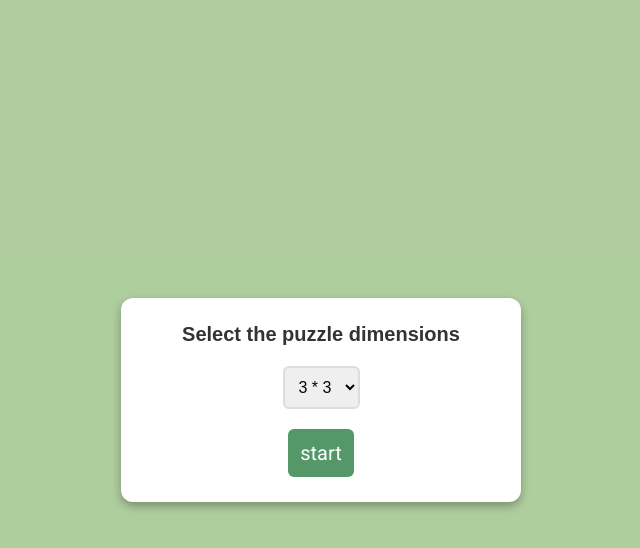
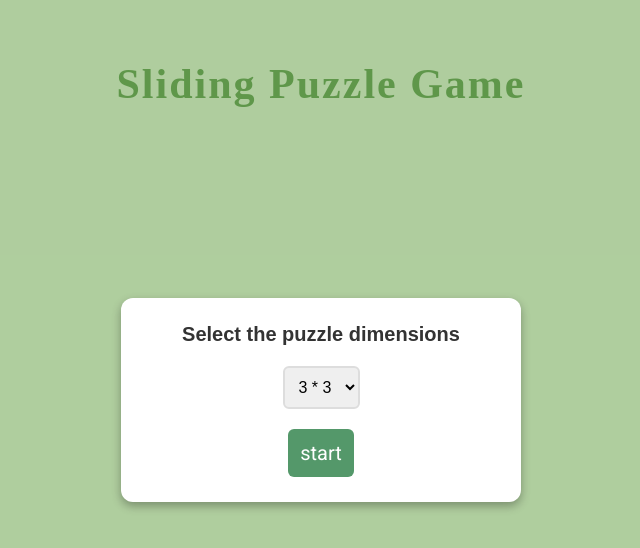
Before and after one commit to samira-ghadyany/sliding-puzzle-js, a plain HTML site: page index.html in a window 1280 px wide. Shown: the whole page, without its empty margins (319-959 px from the left). Drawn offline with nearby package versions, Linux system fonts and the light colour scheme.

Commit message:
"Add persistent title 'Sliding Puzzle Game' above puzzle container and change the preview image

```diff
--- a/css/style.css
+++ b/css/style.css
@@ -193,3 +193,17 @@ body {
   color: gray;
   cursor: not-allowed;
 }
+
+#game-title {
+  text-align: center;
+  margin-top: 60px;
+  margin-bottom: 20px;
+}
+
+#game-title h1 {
+  font-family: "Times New Roman", serif;
+  font-size: 42px;
+  font-weight: 700;
+  color: #1c6807;
+  letter-spacing: 2px;
+}
--- a/index.html
+++ b/index.html
@@ -56,6 +56,9 @@
       </div>
       <!--End of dialog box-->
     </div>
+    <div id="game-title">
+      <h1>Sliding Puzzle Game</h1>
+    </div>
     <div id="container"></div>
     <div id="win-container">
       <div id="win-message"></div>
```
Also changed, not shown: img/preview.png (deleted), img/puzzle-preview.png (added).
